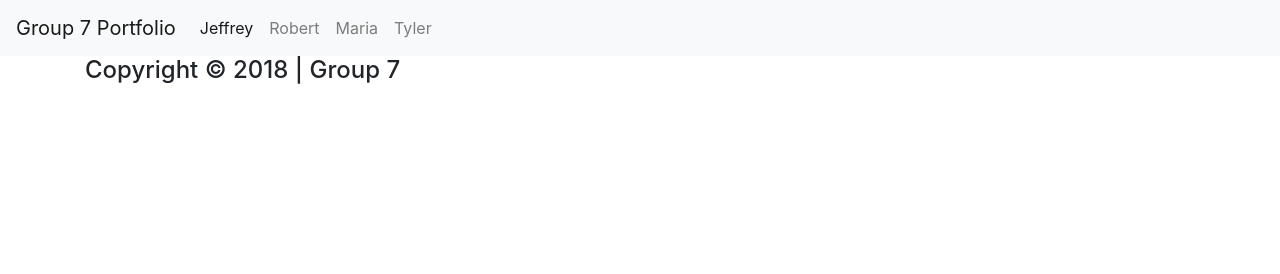
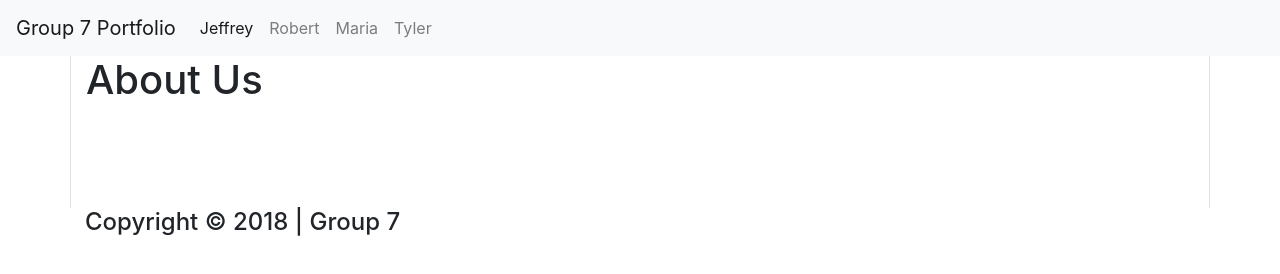
Before and after one commit to danger-academy/Group7, a plain HTML site: page index.html in a window 1280 px wide. Drawn offline with nearby package versions, Linux system fonts and the light colour scheme.

Commit message:
adding content

```diff
--- a/index.html
+++ b/index.html
@@ -38,6 +38,21 @@
         </nav>
     </header>
 
+    <div id="main-container" class="container border-left border-right">
+            <div class="row">
+                <div class="col-md-3 col-xs-12">
+                    <h1 class="deets">About Us</h1>
+                </div>
+            </div>
+            <div class="row mt-3">
+                <div class="col-md-12 col-xs-12">
+                    <br>
+                    <p></p>
+                    <br>
+                    <p></p>
+                </div>
+            </div>
+        </div>
 
 <!--utilizing generic copyright footer-->
     <footer>
```
